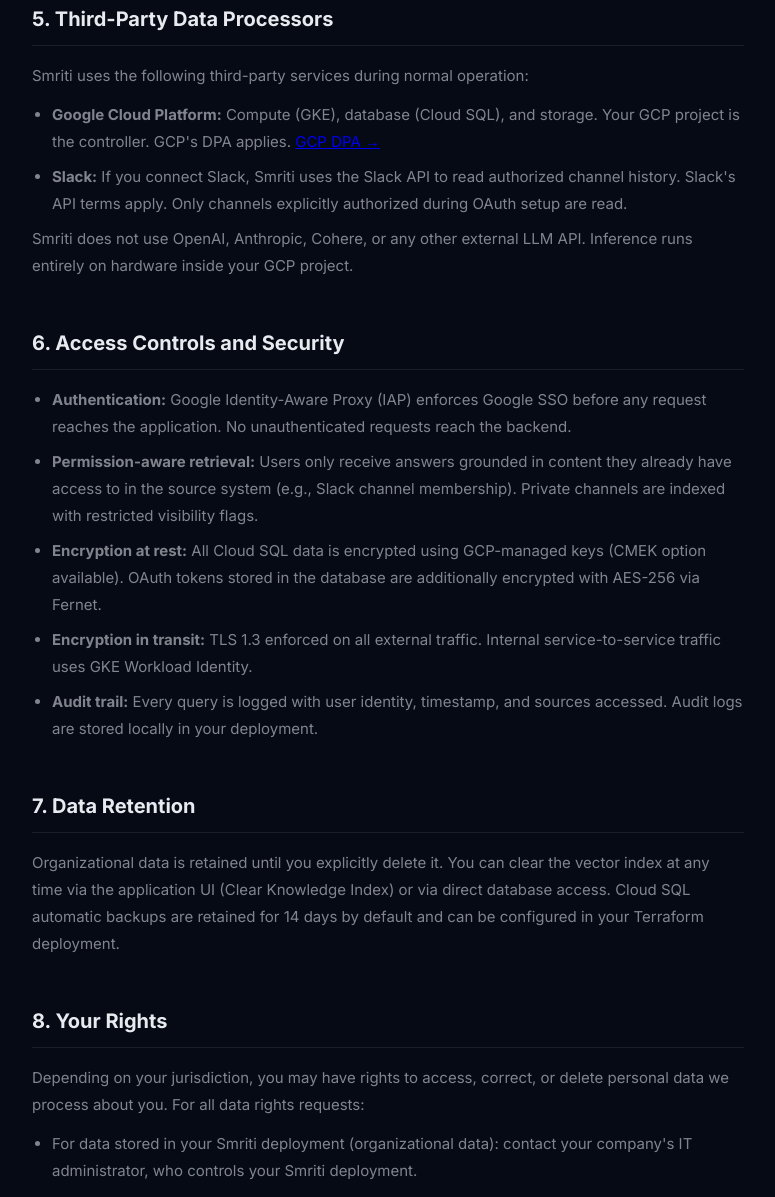
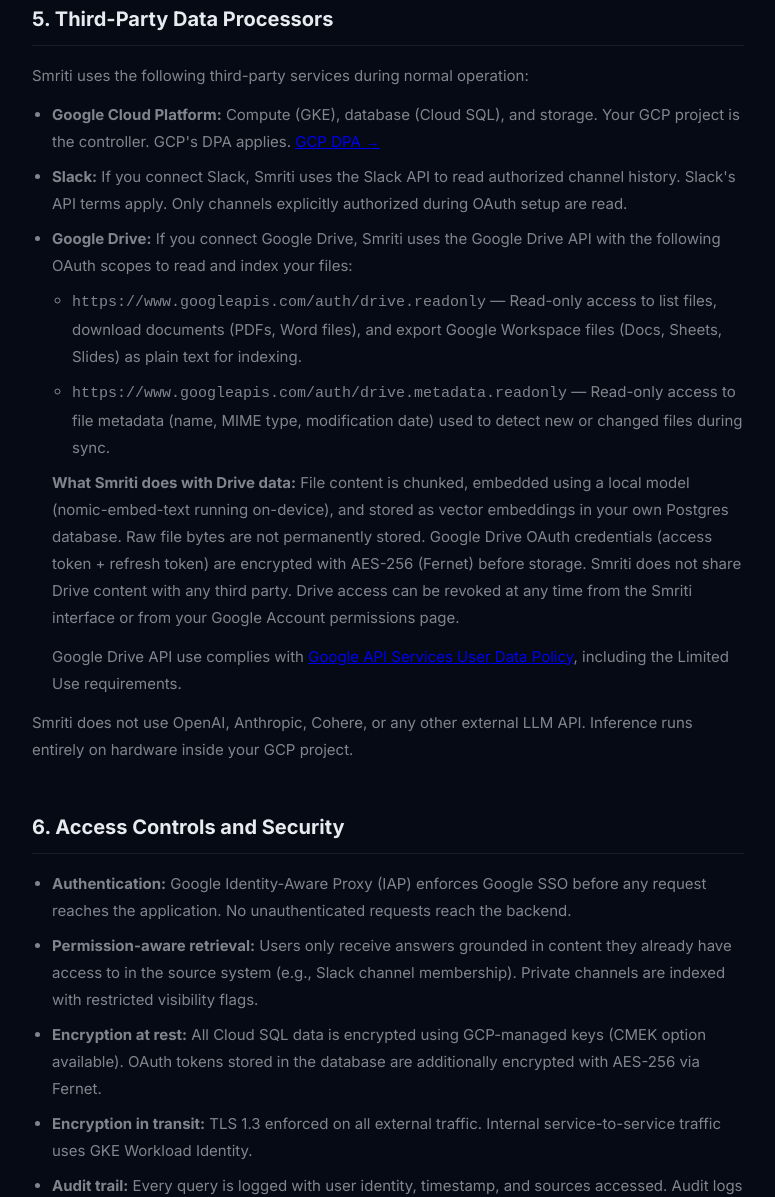
Before and after one commit to Gowtham-Pentela/smriti, a plain HTML site: page frontend/privacy.html in a window 1280 px wide. Shown: the part 1510-2707 px from the top of the page, without its empty margins (252-1027 px from the left). Drawn offline with Linux system fonts and the light colour scheme.

Commit message:
legal: add Google Drive OAuth scope disclosures to privacy policy
Required for Google OAuth verification:
- Document drive.readonly scope usage (list + download files for indexing)
- Document drive.metadata.readonly scope (detect new/changed files)
- Describe exactly what happens with Drive data (chunk → embed → pgvector)
- State token encryption (AES-256/Fernet), no third-party sharing
- Note Limited Use compliance per Google API Services User Data Policy
- Update Last updated: June 9, 2026

```diff
--- a/frontend/privacy.html
+++ b/frontend/privacy.html
@@ -60,7 +60,7 @@
   <div class="legal-header">
     <div class="section-label">Legal</div>
     <h1>Privacy Policy</h1>
-    <p class="effective">Effective date: June 1, 2026 &nbsp;·&nbsp; Last updated: June 6, 2026</p>
+    <p class="effective">Effective date: June 1, 2026 &nbsp;·&nbsp; Last updated: June 9, 2026</p>
   </div>
 
   <div class="highlight-box">
@@ -103,9 +103,18 @@
     <ul>
       <li><strong>Google Cloud Platform:</strong> Compute (GKE), database (Cloud SQL), and storage. Your GCP project is the controller. GCP's DPA applies. <a href="https://cloud.google.com/terms/data-processing-addendum" target="_blank" rel="noopener">GCP DPA &rarr;</a></li>
       <li><strong>Slack:</strong> If you connect Slack, Smriti uses the Slack API to read authorized channel history. Slack's API terms apply. Only channels explicitly authorized during OAuth setup are read.</li>
+      <li><strong>Google Drive:</strong> If you connect Google Drive, Smriti uses the Google Drive API with the following OAuth scopes to read and index your files:
+        <ul style="margin-top:8px;">
+          <li><code>https://www.googleapis.com/auth/drive.readonly</code> &mdash; Read-only access to list files, download documents (PDFs, Word files), and export Google Workspace files (Docs, Sheets, Slides) as plain text for indexing.</li>
+          <li><code>https://www.googleapis.com/auth/drive.metadata.readonly</code> &mdash; Read-only access to file metadata (name, MIME type, modification date) used to detect new or changed files during sync.</li>
+        </ul>
+        <p style="margin-top:8px;"><strong>What Smriti does with Drive data:</strong> File content is chunked, embedded using a local model (nomic-embed-text running on-device), and stored as vector embeddings in your own Postgres database. Raw file bytes are not permanently stored. Google Drive OAuth credentials (access token + refresh token) are encrypted with AES-256 (Fernet) before storage. Smriti does not share Drive content with any third party. Drive access can be revoked at any time from the Smriti interface or from your Google Account permissions page.</p>
+        <p>Google Drive API use complies with <a href="https://developers.google.com/terms/api-services-user-data-policy" target="_blank" rel="noopener">Google API Services User Data Policy</a>, including the Limited Use requirements.</p>
+      </li>
     </ul>
     <p>Smriti does not use OpenAI, Anthropic, Cohere, or any other external LLM API. Inference runs entirely on hardware inside your GCP project.</p>
   </div>
+
 
   <div class="legal-section">
     <h2>6. Access Controls and Security</h2>
```
